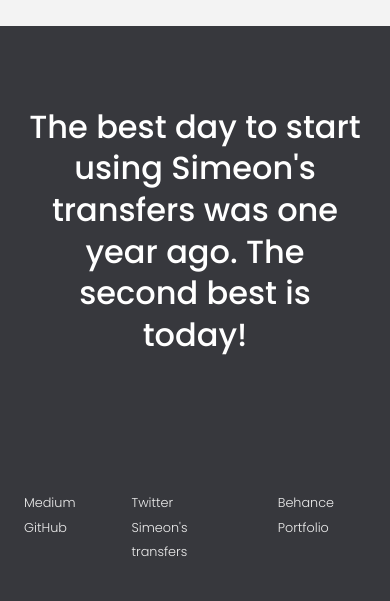
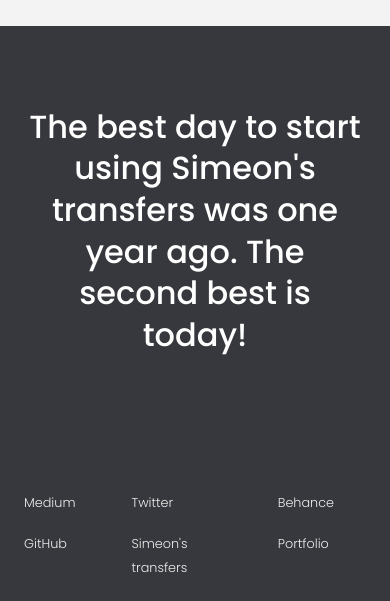
Before and after one commit to Simeonone/simeons-transfers-marketing-page, a plain HTML site: page index.html in a window 390 px wide. Shown: the part 5811-6412 px from the top of the page. Drawn offline with Linux system fonts and the light colour scheme.

Commit message:
updated footer nav tag display for smaller screens

```diff
--- a/style.css
+++ b/style.css
@@ -697,5 +697,6 @@ h4 {
     display: grid;
     grid-template-columns: auto auto auto;
     column-gap: 3rem;
+    row-gap: 2rem;
   }
 }
```
